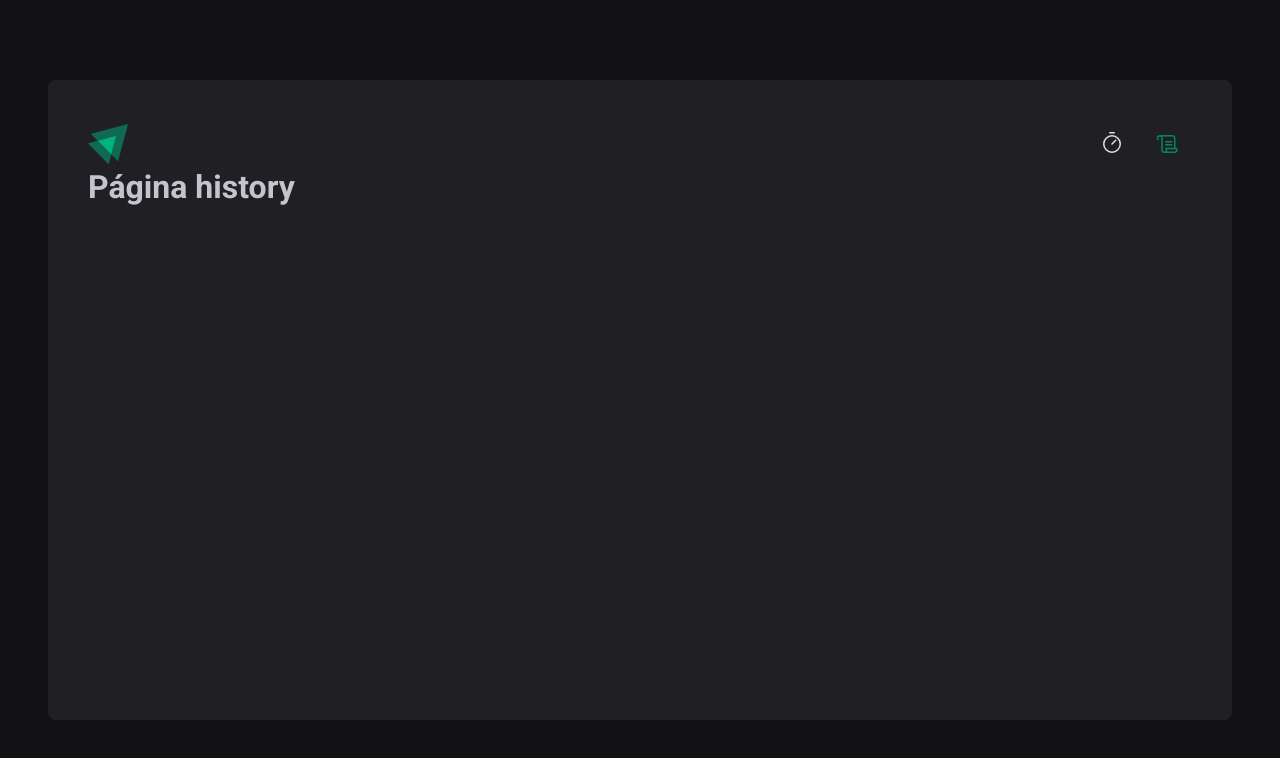
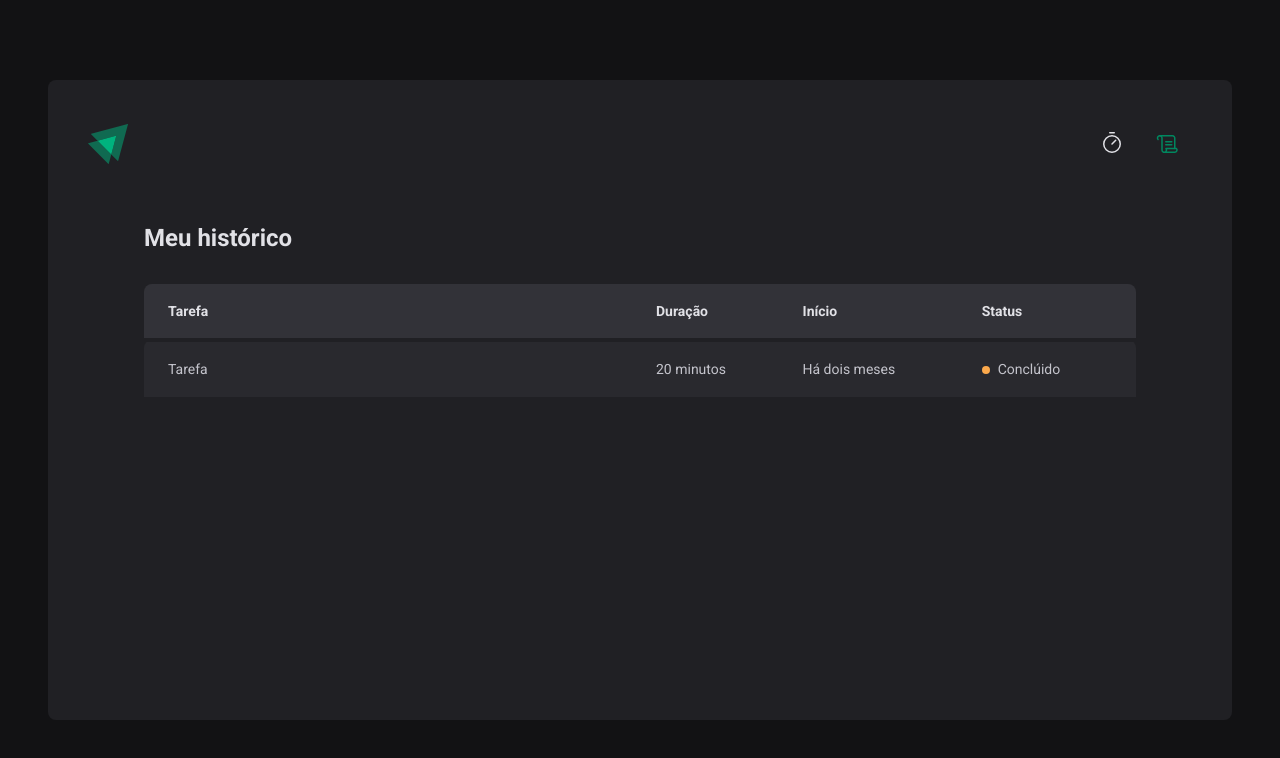
Before and after one commit to guilherme1s/02-ignite-timer, a React (Vite) app: page /history in a window 1280 px wide. Shown: the top 758 px of the page. Built offline with nearby package versions, Linux system fonts and the light colour scheme.

Commit message:
estilização página histório

```diff
--- a/src/Router.tsx
+++ b/src/Router.tsx
@@ -1,7 +1,7 @@
 import { Route, Routes } from 'react-router-dom';
 import { DefaultLayout } from './layouts/DefaultLayout';
 import { Home } from './pages/Home';
-import { History } from './pages/History/History';
+import { History } from './pages/History';
 
 export function Router() {
     return (
--- a/src/pages/History/History.tsx
+++ /dev/null
@@ -1,5 +0,0 @@
-export function History() {
-    return (
-        <h1>Página history</h1>
-    );
-}
--- /dev/null
+++ b/src/pages/History/index.tsx
@@ -0,0 +1,32 @@
+import { HistoryContainer, HistoryList, Status } from "./styles";
+
+export function History() {
+    return (
+        <HistoryContainer>
+            <h1>Meu histórico</h1>
+
+            <HistoryList>
+                <table>
+                    <thead>
+                        <tr>
+                            <th>Tarefa</th>
+                            <th>Duração</th>
+                            <th>Início</th>
+                            <th>Status</th>
+                        </tr>
+                    </thead>
+                    <tbody>
+                        <tr>
+                            <td>Tarefa</td>
+                            <td>20 minutos</td>
+                            <td>Há dois meses</td>
+                            <td>
+                                <Status status="yellow">Conclúido</Status>
+                            </td>
+                        </tr>
+                    </tbody>
+                </table>
+            </HistoryList>
+        </HistoryContainer>
+    );
+}
--- /dev/null
+++ b/src/pages/History/styles.ts
@@ -0,0 +1,87 @@
+import styled from "styled-components";
+
+export const HistoryContainer = styled.main `
+    flex: 1;
+    padding: 3.5rem;
+    display: flex;
+    flex-direction: column;
+
+    h1 {
+        font-size: 1.5rem;
+        color: ${props => props.theme["gray-100"]};
+    }
+
+    table {
+        width: 100%;
+        border-collapse: collapse;
+        min-width: 600px;
+
+        th {
+            background-color: ${props => props.theme["gray-600"]};
+            padding: 1rem;
+            text-align: left;
+            color: ${props => props.theme["gray-100"]};
+            font-size: 0.875rem;
+            line-height: 1.6;
+
+            &:first-child {
+                border-top-left-radius: 8px;
+                padding-left: 1.5rem;
+            }
+
+            &:last-child {
+                border-top-right-radius: 8px;
+                padding-right: 1.5rem;
+            }
+        }
+
+        td {
+            background-color: ${props => props.theme["gray-700"]};
+            border-top: 4px solid ${props => props.theme["gray-800"]};
+            padding: 1rem;
+            font-size: 0.875rem;
+            line-height: 1.6;
+
+            &:first-child {
+                width: 50%;
+                border-top-left-radius: 8px;
+                padding-left: 1.5rem;
+            }
+
+            &:last-child {
+                border-top-right-radius: 8px;
+                padding-right: 1.5rem;
+            }
+        }
+    }
+`;
+
+const STATUS_COLORS = {
+    yellow: 'yellow-500',
+    green: 'green-500',
+    red: 'red-500'
+} as const;
+
+export const HistoryList = styled.div `
+    flex: 1;
+    overflow: auto;
+    margin-top: 2rem;
+`;
+
+interface StatusProps {
+    status: keyof typeof STATUS_COLORS;
+}
+
+export const Status = styled.span<StatusProps>`
+     display: flex;
+     align-items: center;
+     gap: 0.5rem;
+
+     &::before {
+        content: '';
+        width: 0.5rem;
+        height: 0.5rem;
+        border-radius: 9999px;
+        background: ${props => props.theme[STATUS_COLORS[props.status]]};
+     }
+`;
```
